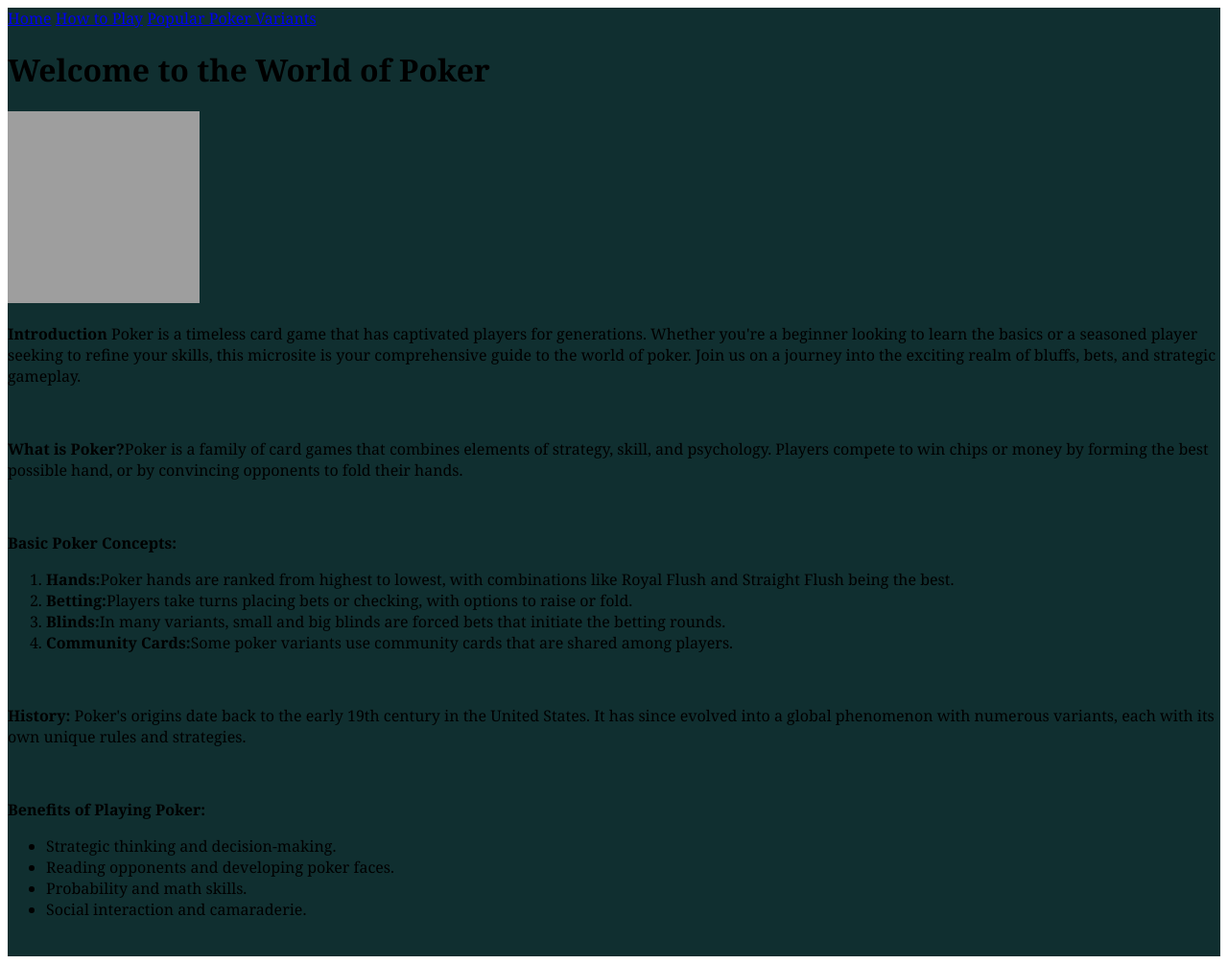
After one commit to brixxn121/brixxn121.github.io, a PHP site: page /page-1.html in a window 1280 px wide. The commit adds this page. Shown: the whole page at 96% size. Run offline with PHP 8.4, Linux system fonts and the light colour scheme; grey boxes are pictures that could not be loaded.

Commit message:
Add files via upload

```diff
--- /dev/null
+++ b/page-1.html
@@ -0,0 +1,73 @@
+<!DOCTYPE html>
+<html lang="en">
+<head>
+    <meta charset="UTF-8">
+    <meta name="viewport" content="width=device-width, initial-scale=1.0">
+    <title>Home</title>
+    <link rel="stylesheet" href="styles.css"/>
+
+</head>
+<body>
+    <div id="container-1">
+        <div id="nav">
+            <nav>
+            <a href="page-1.html" class="active">Home</a>
+            <a href="page-2.html">How to Play</a>
+            <a href="page-3.html">Popular Poker Variants </a>
+            </nav>
+        </div>
+
+        <div id="content"></div>
+            <h1>Welcome to the World of Poker</h1>
+            <img src="images/R2.png" width="200" height="200">
+            <p><b>Introduction</b> Poker is a timeless card game that has captivated players for generations. Whether you're a beginner looking to learn the basics or a seasoned player seeking to refine your skills, this microsite is your comprehensive guide to the world of poker. Join us on a journey into the exciting realm of bluffs, bets, and strategic gameplay.
+            </p>
+
+            <br>
+
+            <p>
+            <b>What is Poker?</b>Poker is a family of card games that combines elements of strategy, skill, and psychology. Players compete to win chips or money by forming the best possible hand, or by convincing opponents to fold their hands.
+
+            </p>
+            <br>
+            <p>
+                <b>Basic Poker Concepts:</b>
+                <br>
+                <ol>
+                    <li><b>Hands:</b>Poker hands are ranked from highest to lowest, with combinations like Royal Flush and Straight Flush being the best.</li>
+                    <li><b>Betting:</b>Players take turns placing bets or checking, with options to raise or fold.</li>
+                    <li><b>Blinds:</b>In many variants, small and big blinds are forced bets that initiate the betting rounds.</li>
+                    <li><b>Community Cards:</b>Some poker variants use community cards that are shared among players.</li>
+
+                </ol>
+            </p>
+
+<br>
+<p>
+    <b>History:</b> Poker's origins date back to the early 19th century in the United States. It has since evolved into a global phenomenon with numerous variants, each with its own unique rules and strategies.
+</p>
+
+<br>
+<p>
+    <b>Benefits of Playing Poker:</b>
+    <br>
+    <ul>
+        <li>Strategic thinking and decision-making.</li>
+        <li>Reading opponents and developing poker faces.</li>
+        <li>Probability and math skills.</li>
+        <li>Social interaction and camaraderie.</li>
+
+    </ul>
+
+</p>
+<br>
+
+
+
+
+
+
+    </div>
+
+</body>
+</html>
--- a/styles.css
+++ b/styles.css
@@ -1,6 +1,6 @@
 #container-1{
     background-color: rgb(16, 47, 48);
-   font-family: 'Lucida Sans', 'Lucida Sans Regular', 'Lucida Grande', 'Lucida Sans Unicode', Geneva, Verdana, sans-serif;
+   font-family: Georgia, 'Times New Roman', Times, serif;
 }
 
 #container-2{
@@ -10,7 +10,7 @@
 
 #container-3{
     background-color: rgb(106, 76, 132);
-    font-family: Impact, Haettenschweiler, 'Arial Narrow Bold', sans-serif;
+    font-family: Georgia, 'Times New Roman', Times, serif;
 
 }
 
```
Also changed, not shown: page-2.html (added, +66 -0 lines), page-3.html (added, +37 -0 lines).
